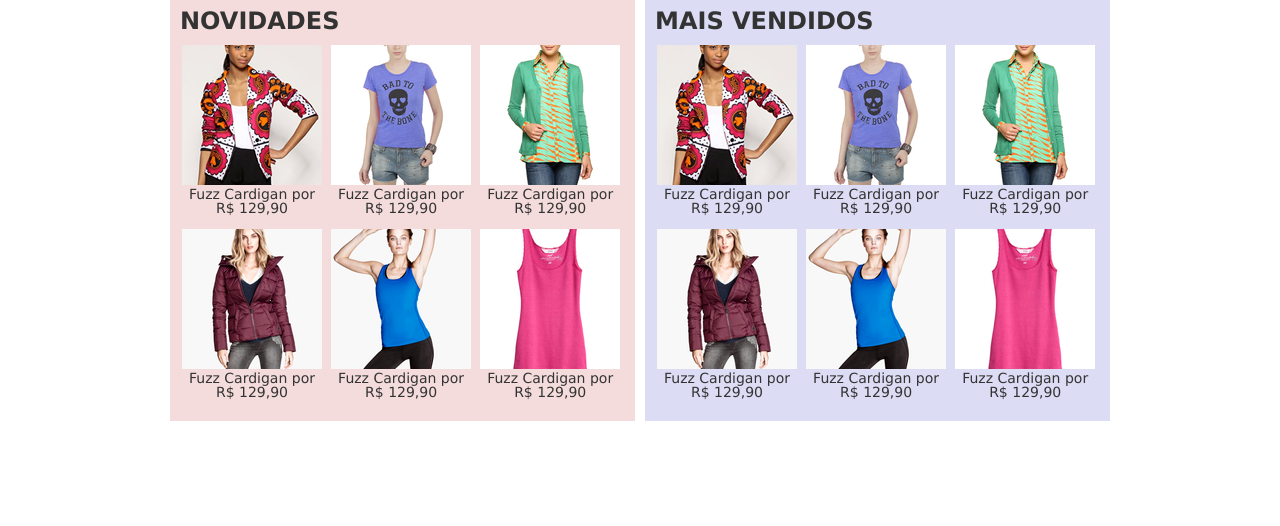
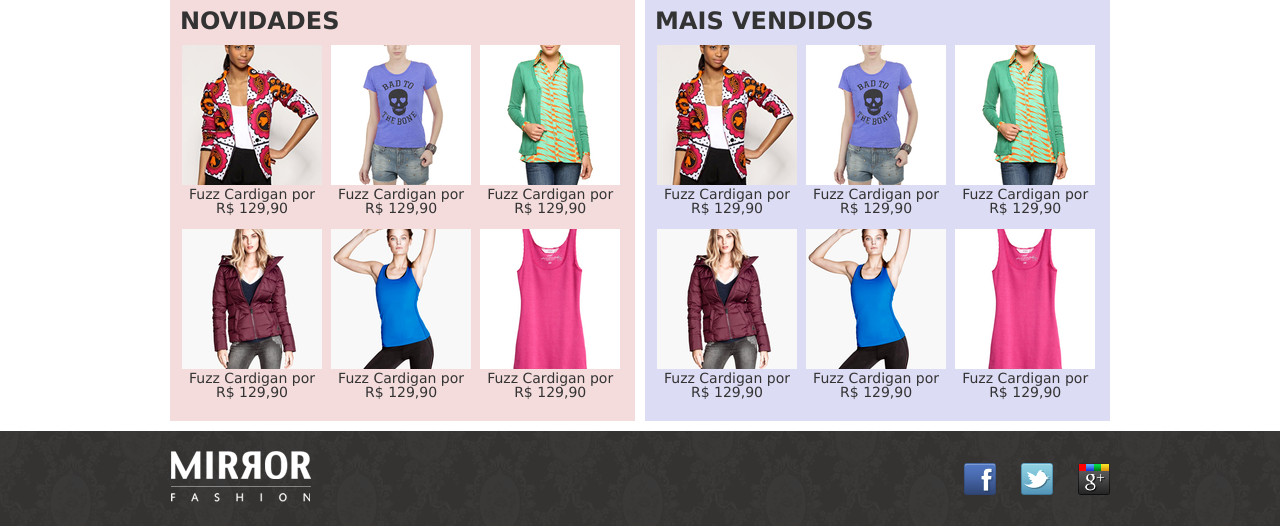
Before and after one commit to wilsonsf/Caelum-WD43, a PHP site: page / in a window 1280 px wide. Shown: the part 592-1118 px from the top of the page. Before the commit the page ends 1013 px from the top, so only its background shows below. Run offline with PHP 8.4, Linux system fonts and the light colour scheme.

Commit message:
Caelum: exercicio 4.14 -Rodapé

```diff
--- a/css/estilos.css
+++ b/css/estilos.css
@@ -3,6 +3,14 @@
   font-family: "Lucida Sans Unicode", "Lucida Grande", sans-serif;
 }
 header {
+  position: relative;
+}
+footer {
+  clear: both;
+  padding: 20px 0;
+  background-image: url(../img/fundo-rodape.png);
+}
+footer .container {
   position: relative;
 }
 .container {
@@ -107,3 +115,30 @@
   float: right;
   background-color: #DCDCF5;
 }
+.social {
+  position: absolute;
+  top: 12px;
+  right: 0;
+}
+.social li {
+  float: left;
+  margin-left: 25px;
+}
+.social li a {
+  /* tamanho da imagem */
+  height: 32px;
+  width: 32px;
+
+  /* substituicao de imagem */
+  display: block;
+  text-indent: -9999px;
+}
+.social li a[href*="facebook"] {
+  background-image: url(../img/facebook.png);
+}
+.social li a[href*="twitter"] {
+  background-image: url(../img/twitter.png);
+}
+.social li a[href*="plus.google"] {
+  background-image: url(../img/googleplus.png);
+}
--- a/index.html
+++ b/index.html
@@ -158,5 +158,16 @@
       </ol>
     </section> <!-- fim .painel .mais-vendidos -->
   </div> <!-- fim .container .paineis -->
+  <footer>
+    <div class="container">
+      <img src="img/logo-rodape.png" alt="Logo Mirror Fashion">
+
+      <ul class="social">
+        <li><a href="http://facebook.com/mirrorfashion">Facebook</a></li>
+        <li><a href="http://twitter.com/mirrorfashion">Twitter</a></li>
+        <li><a href="htto://plus.google.com/mirrorfashion">Google+</a></li>
+      </ul> <!-- fim .social -->
+    </div> <!-- fim .container -->
+  </footer>
 </body>
 </html>
```
